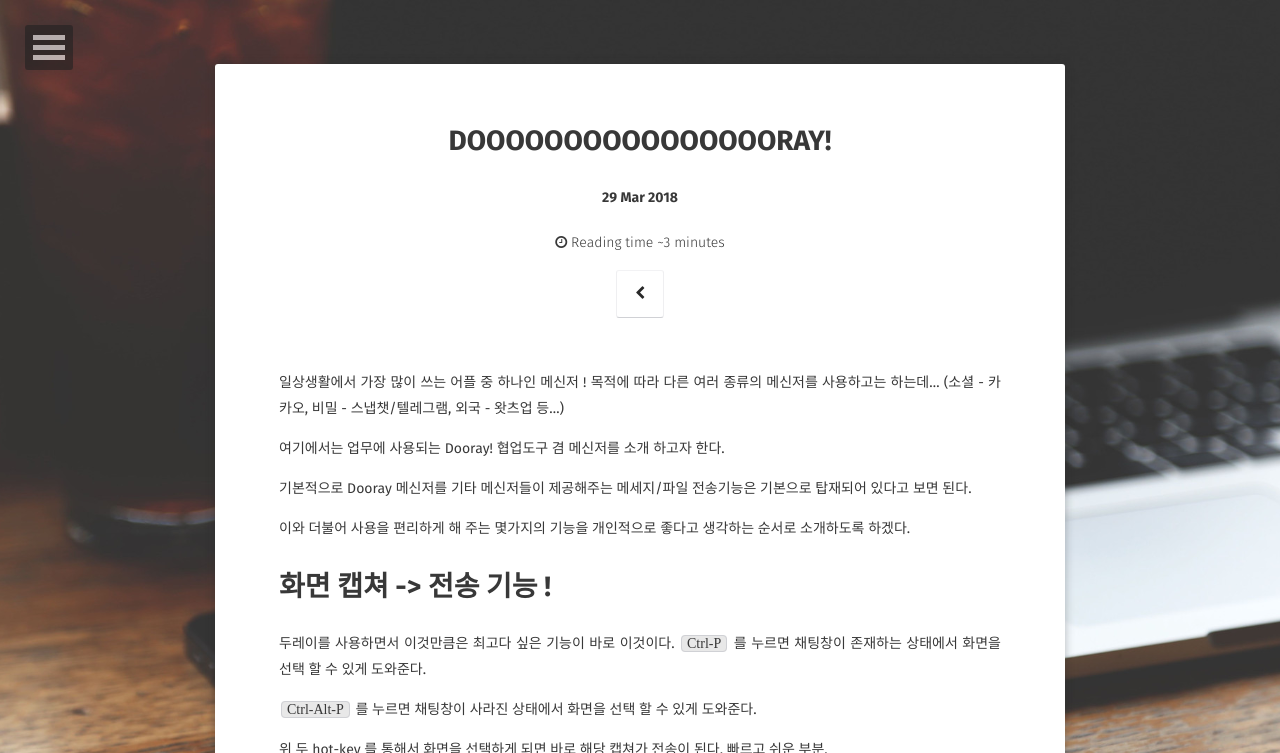
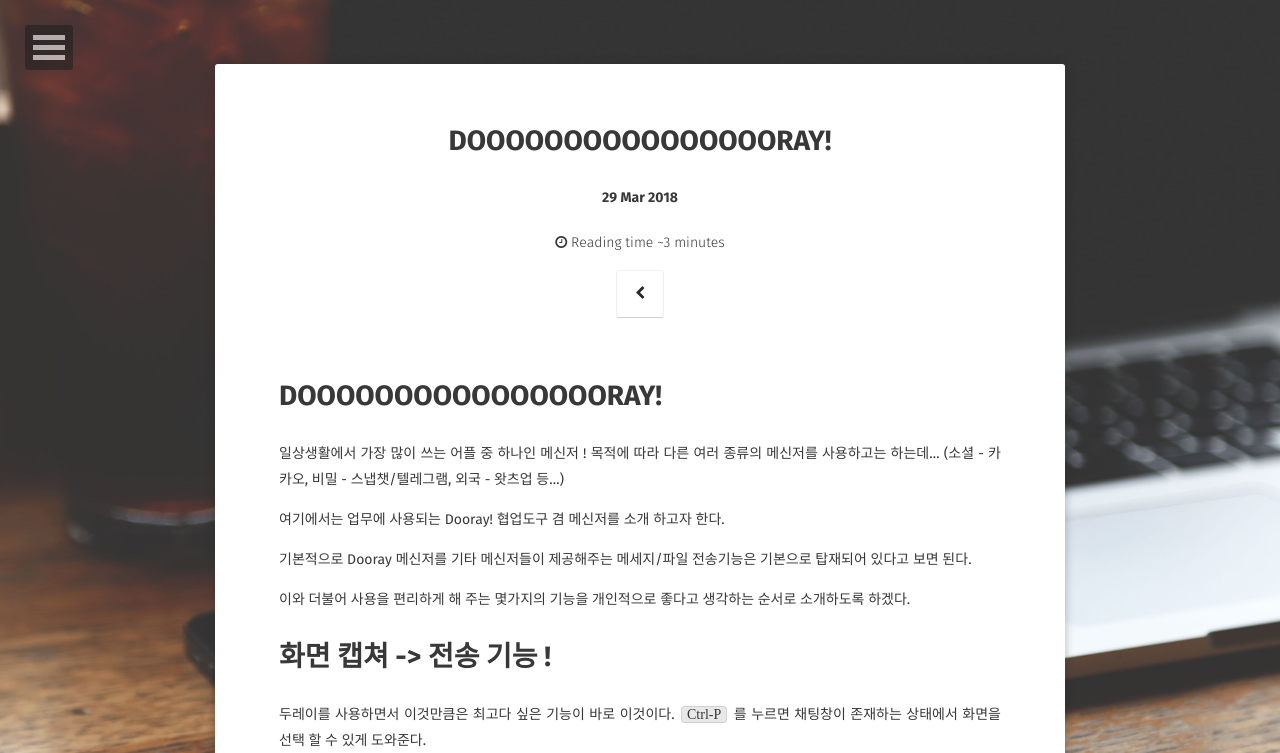
Before and after one commit to klicious/klicious.github.io, a Jekyll site: the page built from _posts/2018-03-29-Dooray! AoGP.markdown, in a window 1280 px wide and 900 px high, cut to the strip 0-753 px from the top of the window. Built offline with Jekyll 4.4.1, drawn with Linux system fonts in a browser that asks for light colours; some web fonts are replaced; comment, search, counter and statistics services are not loaded.

Commit message:
#제목 등록

```diff
--- a/_posts/2018-03-29-Dooray! AoGP.markdown
+++ b/_posts/2018-03-29-Dooray! AoGP.markdown
@@ -4,6 +4,8 @@
 date:   2018-03-29 13:41:05 +0900
 categories: jekyll update
 ---
+
+# DOOOOOOOOOOOOOOOORAY!
 
 일상생활에서 가장 많이 쓰는 어플 중 하나인 메신저 !
 목적에 따라 다른 여러 종류의 메신저를 사용하고는 하는데... (소셜 - 카카오, 비밀 - 스냅챗/텔레그램, 외국 - 왓츠업 등...)
```
